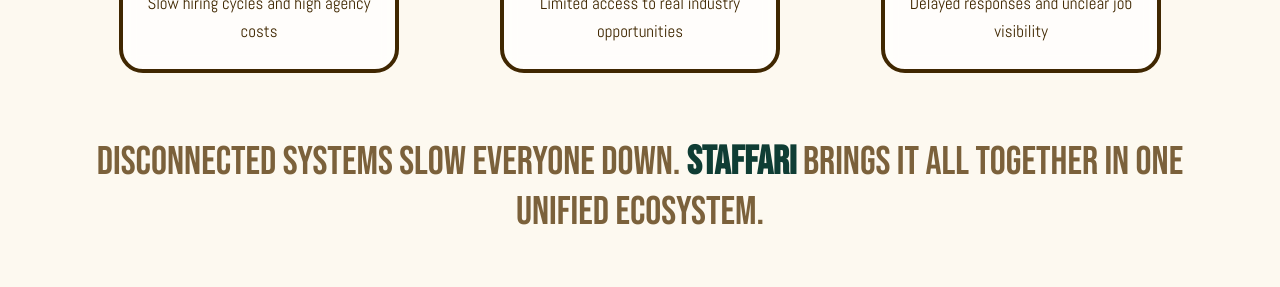
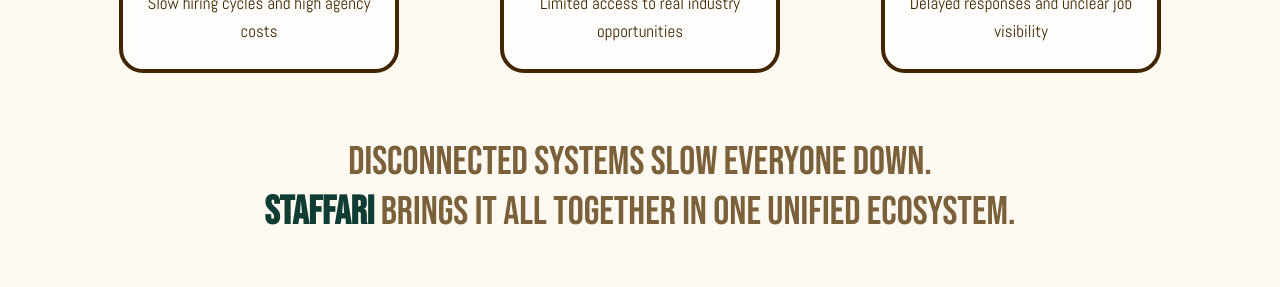
Before and after one commit to HHS-2025-RSK/Staffari, a React (Vite) app: page / in a window 1280 px wide. Shown: the part 1340-1627 px from the top of the page. Built offline with nearby package versions, Linux system fonts and the light colour scheme.

Commit message:
change to next line done

```diff
--- a/src/components/sections/HiringProblemSection.jsx
+++ b/src/components/sections/HiringProblemSection.jsx
@@ -111,7 +111,8 @@
               : "none",
           }}
         >
-          Disconnected systems slow everyone down.{" "}
+          <span>Disconnected systems slow everyone down.</span>
+          <br></br>
           <span className="text-[#0f3d34] font-bold">Staffari</span> brings it
           all together in one unified ecosystem.
         </p>
```
